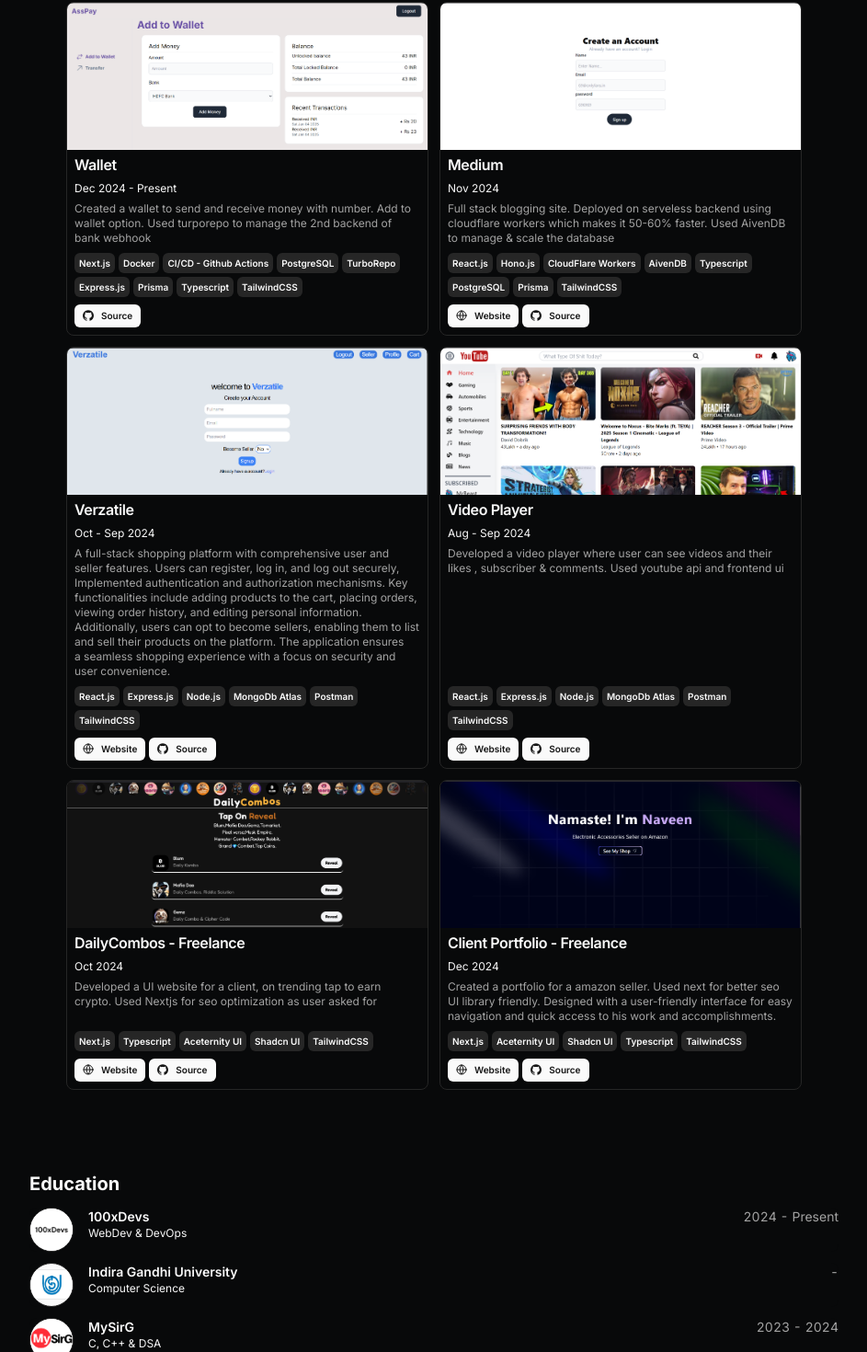
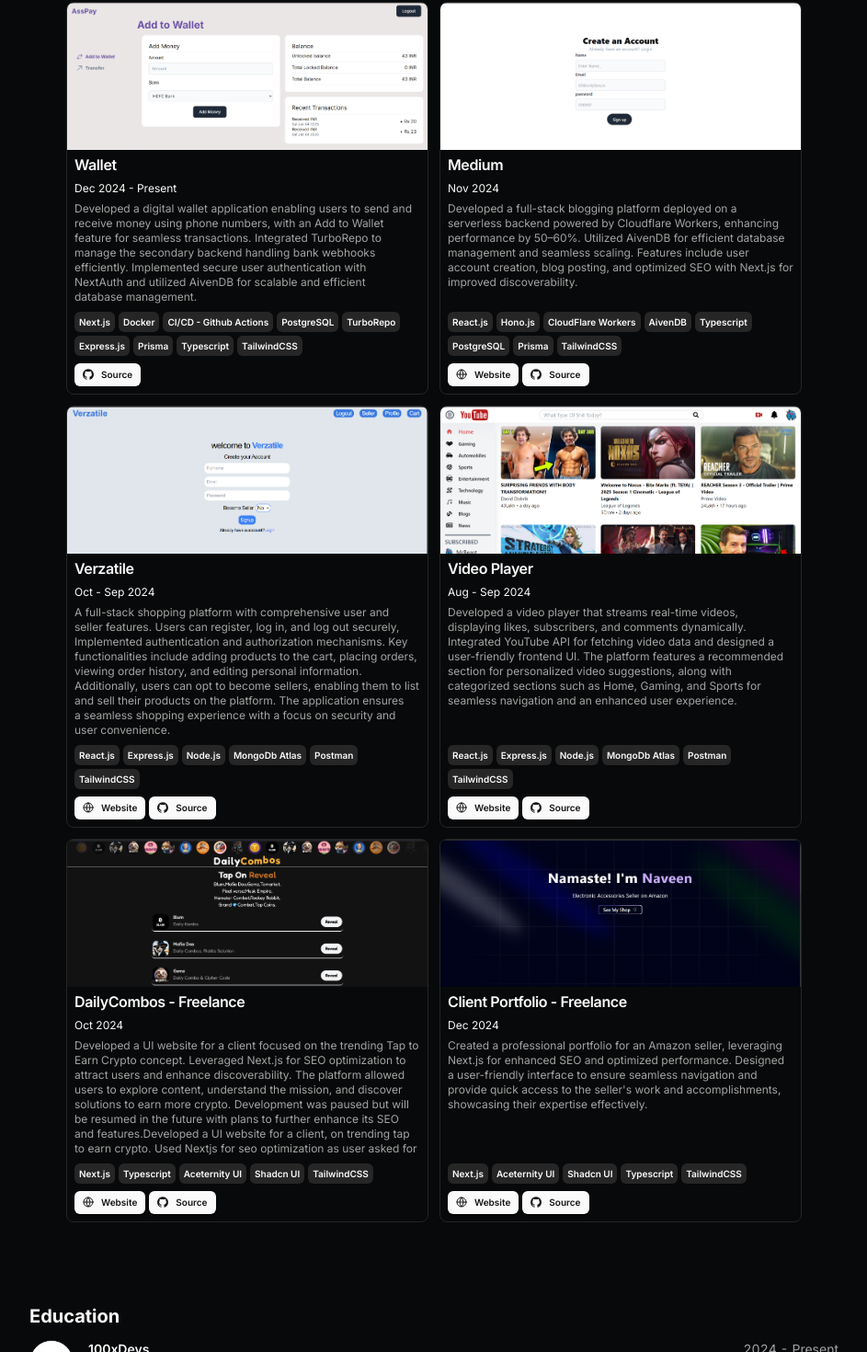
Before and after one commit to Aarav-Rawat/Portfolio_2_Next.js, a Next.js app: page / in a window 1280 px wide. Shown: the part 884-2354 px from the top of the page at 92% size, without its empty margins (168-1111 px from the left). Built offline with nearby package versions, Linux system fonts and the light colour scheme.

Commit message:
proj des upd

```diff
--- a/src/data/resume.tsx
+++ b/src/data/resume.tsx
@@ -147,7 +147,7 @@ export const DATA = {
       dates: "Dec 2024 - Present",
       active: true,
       description:
-        "Created a wallet to send and receive money with number. Add to wallet option. Used turporepo to manage the 2nd backend of bank webhook",
+        "Developed a digital wallet application enabling users to send and receive money using phone numbers, with an Add to Wallet feature for seamless transactions. Integrated TurboRepo to manage the secondary backend handling bank webhooks efficiently. Implemented secure user authentication with NextAuth and utilized AivenDB for scalable and efficient database management.",
       technologies: [
         "Next.js",
         "Docker",
@@ -177,7 +177,7 @@ export const DATA = {
       dates: "Nov 2024",
       active: true,
       description:
-        " Full stack blogging site. Deployed on serveless backend using cloudflare workers which makes it 50-60% faster. Used AivenDB to manage & scale the database",
+        "Developed a full-stack blogging platform deployed on a serverless backend powered by Cloudflare Workers, enhancing performance by 50–60%. Utilized AivenDB for efficient database management and seamless scaling. Features include user account creation, blog posting, and optimized SEO with Next.js for improved discoverability.",
       technologies: [
         "React.js",
         "Hono.js",
@@ -242,7 +242,7 @@ export const DATA = {
       dates: "Aug - Sep 2024",
       active: true,
       description:
-        "Developed a video player where user can see videos and their likes , subscriber & comments. Used youtube api and frontend ui",
+        "Developed a video player that streams real-time videos, displaying likes, subscribers, and comments dynamically. Integrated YouTube API for fetching video data and designed a user-friendly frontend UI. The platform features a recommended section for personalized video suggestions, along with categorized sections such as Home, Gaming, and Sports for seamless navigation and an enhanced user experience.",
       technologies: [
         "React.js",
         'Express.js',
@@ -273,7 +273,7 @@ export const DATA = {
       dates: "Oct 2024",
       active: true,
       description:
-        "Developed a UI website for a client, on trending tap to earn crypto. Used Nextjs for seo optimization as user asked for",
+        "Developed a UI website for a client focused on the trending Tap to Earn Crypto concept. Leveraged Next.js for SEO optimization to attract users and enhance discoverability. The platform allowed users to explore content, understand the mission, and discover solutions to earn more crypto. Development was paused but will be resumed in the future with plans to further enhance its SEO and features.Developed a UI website for a client, on trending tap to earn crypto. Used Nextjs for seo optimization as user asked for",
       technologies: [
         "Next.js",
         "Typescript",
@@ -303,7 +303,7 @@ export const DATA = {
       dates: "Dec 2024",
       active: true,
       description:
-        " Created a portfolio for a amazon seller. Used next for better seo UI library friendly. Designed with a user-friendly interface for easy navigation and quick access to his work and accomplishments.",
+        " Created a professional portfolio for an Amazon seller, leveraging Next.js for enhanced SEO and optimized performance. Designed a user-friendly interface to ensure seamless navigation and provide quick access to the seller's work and accomplishments, showcasing their expertise effectively.",
       technologies: [
         "Next.js",
         "Aceternity UI",
```
